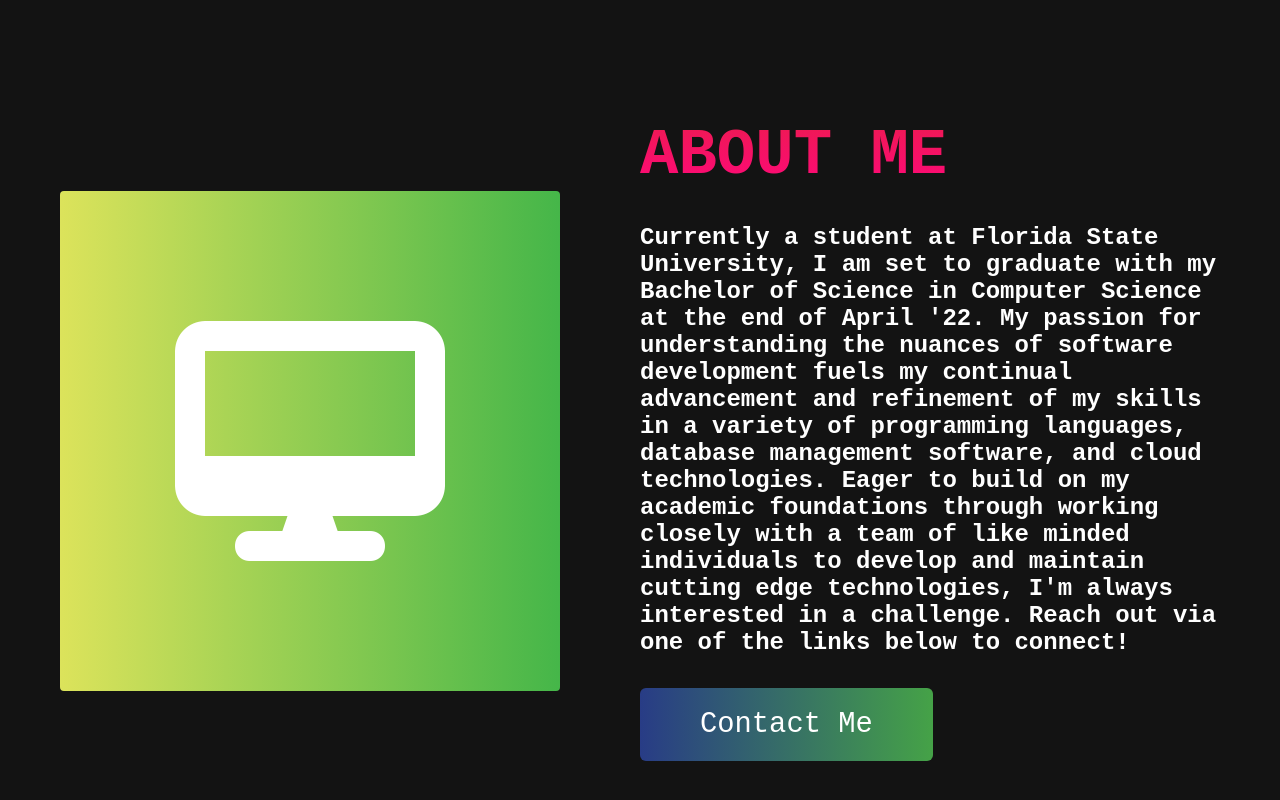
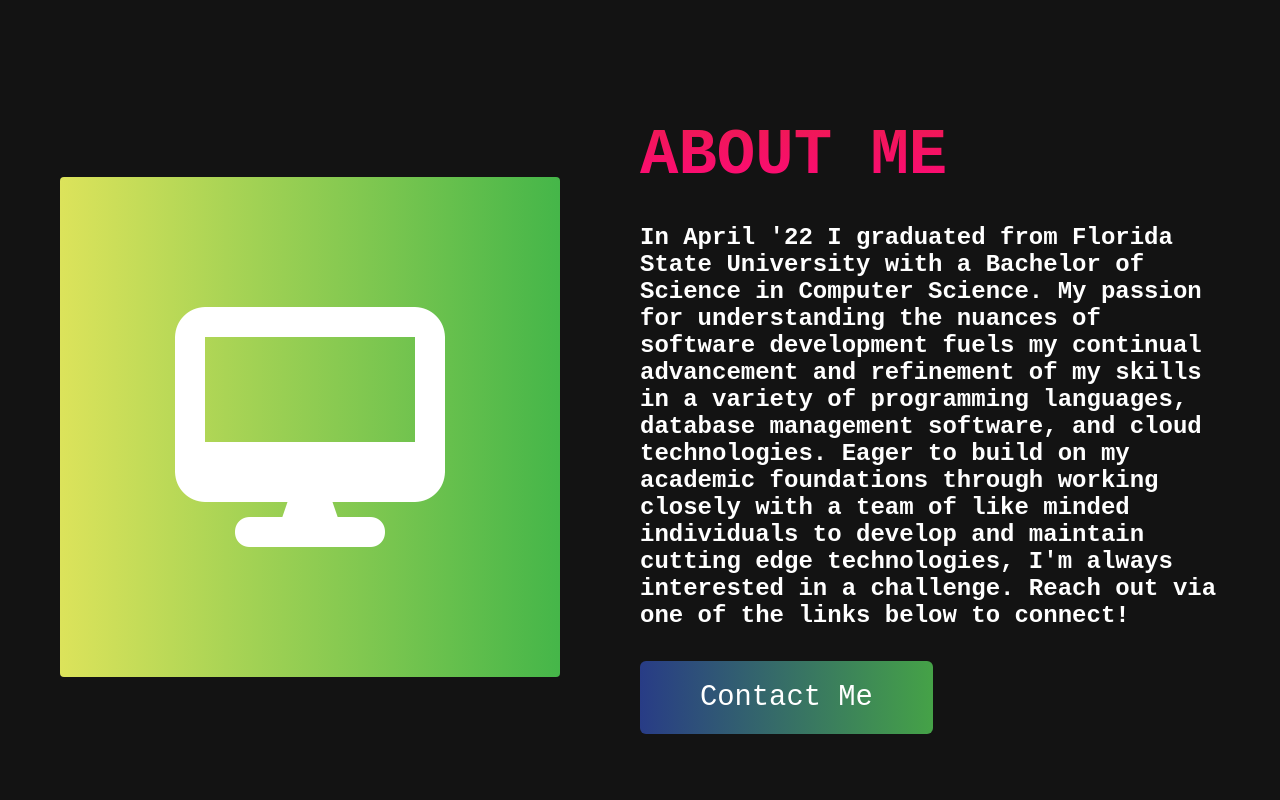
Before and after one commit to BSteadman321/Personal_Website, a plain HTML site: page index.html in a window 1280 px wide. Shown: the part 822-1622 px from the top of the page. Drawn offline with Linux system fonts and the light colour scheme.

Commit message:
Update graduation status in about me

```diff
--- a/index.html
+++ b/index.html
@@ -54,8 +54,8 @@
                 <h1>About Me</h1>
                 <!-- <h2>BIG ABOUT ME</h2> -->
 
-                <p>Currently a student at Florida State University, I am set to graduate with my Bachelor of
-                    Science in Computer Science at the end of April '22.  My passion for understanding the
+                <p>In April '22 I graduated from Florida State University with a Bachelor of
+                    Science in Computer Science. My passion for understanding the
                     nuances of software development fuels my continual advancement and refinement of my skills
                     in a variety of programming languages, database management software, and cloud technologies.
                     Eager to build on my academic foundations through working closely with a team of like
```
